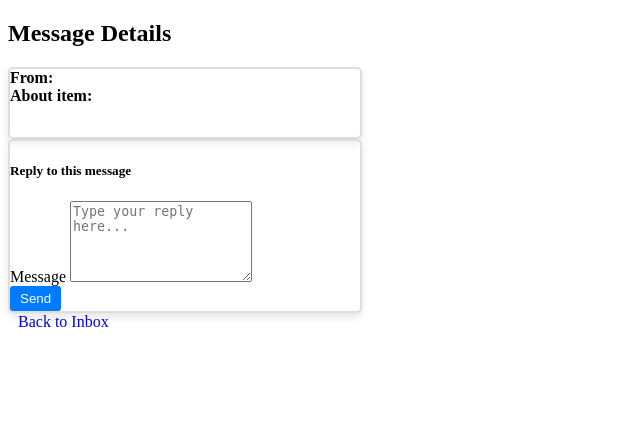
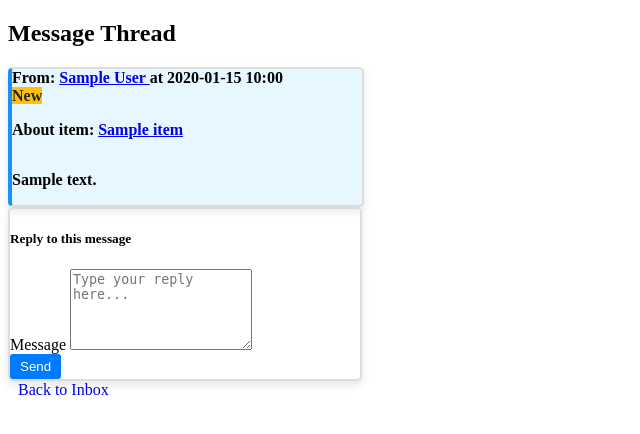
Before and after one commit to sfirke/meutch, a Flask app: template app/templates/messaging/view_message.html in a window 1280 px wide. Shown: the part 26-460 px from the top of the page, without its empty margins (0-640 px from the left). Run offline with Flask 2, Linux system fonts and the light colour scheme; tables that the repository leaves empty hold one stand-in row (values such as "Sample post"); the template is opened without the code that fills it: values that come from a table or form of the project are taken from there, most other values are stand-ins (such as "Sample title", 1, 10 or a date in 2020); some libraries are stand-ins or nearby versions.

Commit message:
show full conversation

```diff
--- a/app/templates/messaging/view_message.html
+++ b/app/templates/messaging/view_message.html
@@ -2,24 +2,36 @@
 
 {% block content %}
 <div class="container mt-5">
-    <h2>Message Details</h2>
-    <div class="card">
-        <div class="card-header">
-            <strong>From:</strong>
-            <a href="{{ url_for('main.user_profile', user_id=message.sender.id) }}">
-                {{ message.sender.first_name }} {{ message.sender.last_name }} <br>
-            </a>
-            <strong>About item:</strong>
-            <a href="{{ url_for('main.item_detail', item_id=message.item.id) }}">
-                {{ message.item.name }}
-            </a>
-            <br>
-            <small>{{ message.timestamp.strftime('%Y-%m-%d %H:%M') }}</small>
-        </div>
-        <div class="card-body">
-            <p>{{ message.body }}</p>
-        </div>
+    <h2>Message Thread</h2>
+
+    <!-- Display All Messages in the Thread -->
+    <div class="thread-container">
+        {% for msg in thread_messages %}
+            <div class="card mb-3 {% if msg.sender_id != current_user.id and not msg.is_read %}unread-message{% endif %}">
+                <div class="card-header d-flex justify-content-between align-items-center">
+                    <div>
+                        <strong>From:</strong>
+                        <a href="{{ url_for('main.user_profile', user_id=msg.sender.id) }}" class="text-decoration-none fw-semibold">
+                            {{ msg.sender.first_name }} {{ msg.sender.last_name }}
+                        </a>
+                        <span class="text-muted">at {{ msg.timestamp.strftime('%Y-%m-%d %H:%M') }}</span>
+                    </div>
+                    {% if msg.sender_id != current_user.id and not msg.is_read %}
+                        <span class="badge bg-warning text-dark">New</span>
+                    {% endif %}
+                </div>
+                <div class="card-body">
+                    <p><strong>About item:</strong>
+                        <a href="{{ url_for('main.item_detail', item_id=msg.item.id) }}" class="text-decoration-none">
+                            {{ msg.item.name }}
+                        </a>
+                    </p>
+                    <p>{{ msg.body }}</p>
+                </div>
+            </div>
+        {% endfor %}
     </div>
+
     <div class="card">
         <div class="card-header">
             <h5>Reply to this message</h5>
```
Also changed, not shown: app/main/routes.py (+10 -1 lines).
